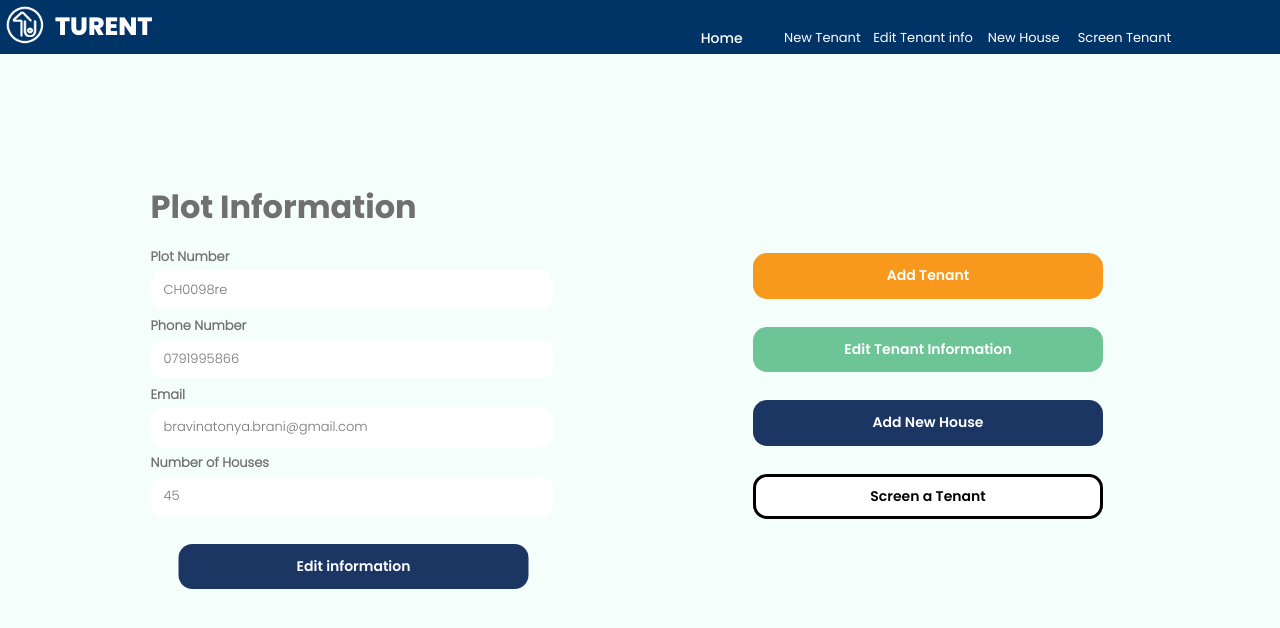
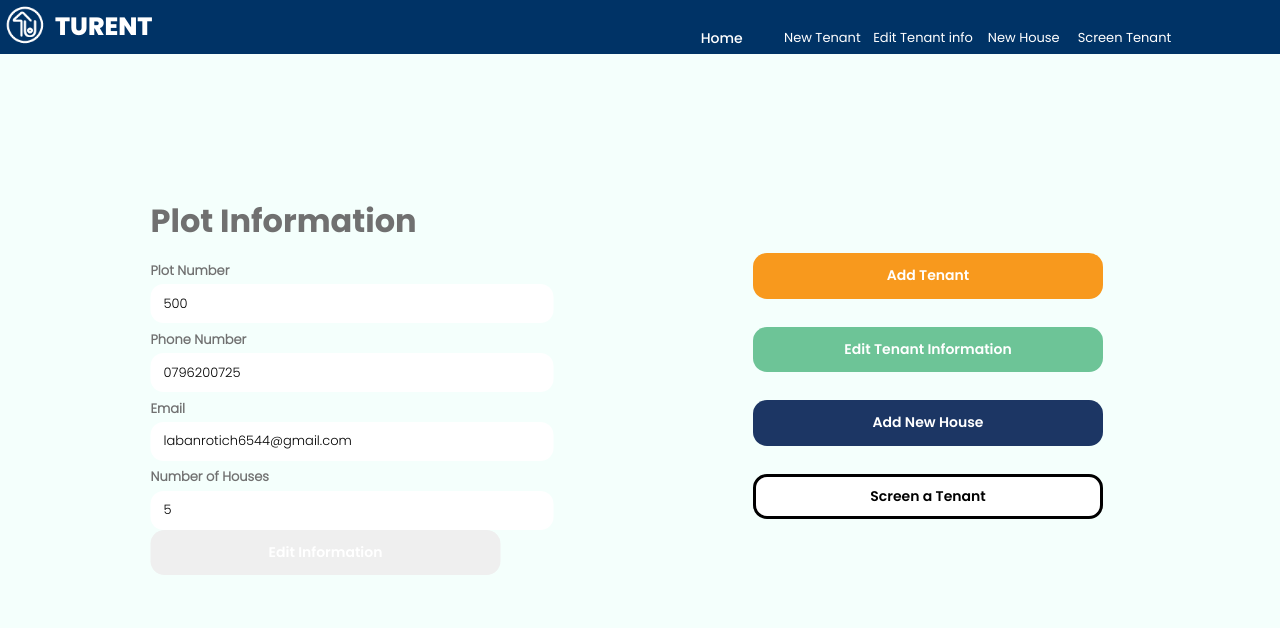
Before and after one commit to Laban254/TuRent_community, a Flask app: page /landlord_landing_page in a window 1280 px wide. Shown: the top 628 px of the page. Run offline with Flask 2, Linux system fonts and the light colour scheme; a user stored in the database is signed in; data comes from the database, SQL or seed files in the repository; both versions use the stored data as it was after the commit.

Commit message:
added edit_plot.js to enable editing of information to run in the background and modified landlords page to retrieve information from the database

```diff
--- a/app/templates/landlord_landing_page.html
+++ b/app/templates/landlord_landing_page.html
@@ -9,14 +9,18 @@
         <form action="" method="post">
             <h1>Plot Information</h1>
             <h3>Plot Number</h3>
-            <input type="text" name="plot_number" class="text_box" placeholder="CH0098re" disabled="disabled">
+            <input type="text" name="plot_number" class="text_box" value="{{ plot.plot_number }}" {% if editable %}disabled{% endif %}>
             <h3>Phone Number</h3>
-            <input type="text" name="phone_number" class="text_box" placeholder="0791995866" disabled="disabled">
+            <input type="text" name="phone_number" class="text_box" value="{{ plot.phone_number }}" {% if editable %}disabled{% endif %}>
             <h3>Email</h3>
-            <input type="text" name="email" class="text_box" placeholder="bravinatonya.brani@gmail.com" disabled="disabled">
+            <input type="text" name="email" class="text_box" value="{{ plot.email }}" {% if editable %}disabled{% endif %}>
             <h3>Number of Houses</h3>
-            <input type="text" name="number_of_houses" class="text_box" placeholder="45" disabled="disabled"><br>
-            <button type="submit" class="submit_button">Edit information</button>
+            <input type="text" name="number_of_houses" class="text_box" value="{{ plot.total_houses }}" {% if editable %}disabled{% endif %}><br>
+            {% if editable %}
+                <button type="submit" class="action_button">Save</button>
+            {% else %}
+                <button class="action_button" id="edit_button">Edit Information</button>
+            {% endif %}
         </form>
     </div>
     <div id="button_section">
@@ -28,4 +32,5 @@
         </div>
     </div>
 </div>
+<script src="{{ url_for('static', filename='js/edit_plot.js') }}"></script>
 {%endblock%}
--- a/app/views.py
+++ b/app/views.py
@@ -1,4 +1,4 @@
-from flask import render_template, request, redirect, session, flash, url_for
+from flask import render_template, request, redirect, session, flash, url_for, jsonify
 from sqlalchemy import create_engine
 from sqlalchemy.orm import sessionmaker, scoped_session
 from werkzeug.security import generate_password_hash, check_password_hash
@@ -137,6 +137,29 @@
     return redirect(url_for('turent_home'))
 
 
+@app.route('/landlord_landing_page', methods=['GET', 'POST'])
+@login_required
+def landlord_page():
+    # Retrieve the plot information from the database
+    plot = db_session.query(PlotInformation).first()
+
+    if request.method == 'POST':
+        # Update the plot information
+        plot.plot_number = request.form.get('plot_number')
+        plot.phone_number = request.form.get('phone_number')
+        plot.email = request.form.get('email')
+        plot.total_houses = request.form.get('number_of_houses')
+
+        # Commit the changes to the database
+        db_session.commit()
+
+        return redirect(url_for('landlord_page'))
+
+    if plot:
+        return render_template("landlord_landing_page.html", plot=plot)
+    else:
+        return render_template("landlord_landing_page.html")
+
 #landlord rating page route
 @app.route("/rate_landlord")
 def rate_landlord():
@@ -167,9 +190,7 @@
     return render_template("house_information_view.html")
 
 
-@app.route("/landlord_landing_page")
-def landlord_page():
-    return render_template("landlord_landing_page.html")
+
 
 @app.route("/house_registration")
 def house_registration():
```
Also changed, not shown: app/static/scripts/edit_plot.js (added, +24 -0 lines), turent_community.db.
